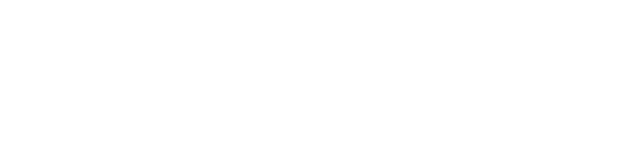
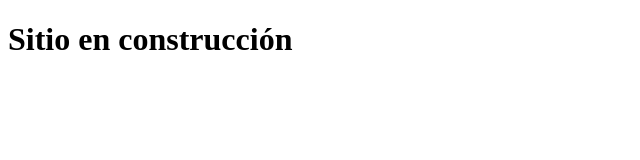
Before and after one commit to FerG0373/everlong, a website: page public/index.html in a window 1280 px wide. Shown: the whole page, without its empty margins (0-640 px from the left). Drawn offline with Linux system fonts and the light colour scheme.

Commit message:
Creando rama frontend

```diff
--- a/public/index.html
+++ b/public/index.html
@@ -7,6 +7,6 @@
     <title>Everlong</title>
 </head>
 <body>
-
+    <h1>Sitio en construcción</h1>
 </body>
 </html>
```
